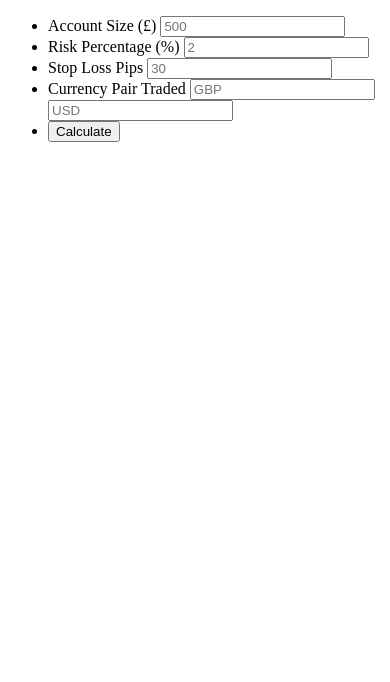
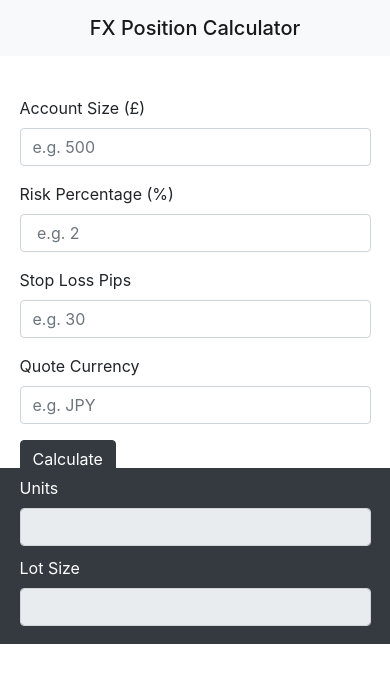
Before and after one commit to Samanimkr/fx-position-calculator, a plain HTML site: page index.html in a window 390 px wide. Drawn offline with nearby package versions, Linux system fonts and the light colour scheme.

Commit message:
Bootstrapped and result is now outputted to an input field

```diff
--- a/index.html
+++ b/index.html
@@ -5,36 +5,57 @@
     <meta http-equiv="X-UA-Compatible" content="IE=edge">
     <title>FX Position Calculator</title>
     <meta name="viewport" content="width=device-width, initial-scale=1">
-    <link rel="stylesheet" type="text/css" media="screen" href="main.css">
+
+    <!-- CSS Imports -->
+    <link rel="stylesheet" href="https://stackpath.bootstrapcdn.com/bootstrap/4.3.1/css/bootstrap.min.css" integrity="sha384-ggOyR0iXCbMQv3Xipma34MD+dH/1fQ784/j6cY/iJTQUOhcWr7x9JvoRxT2MZw1T" crossorigin="anonymous">
+    <link rel="stylesheet" type="text/css" media="screen" href="styles.css">
+
+    <!-- JS Imports -->
+    <script src="https://code.jquery.com/jquery-3.3.1.slim.min.js" integrity="sha384-q8i/X+965DzO0rT7abK41JStQIAqVgRVzpbzo5smXKp4YfRvH+8abtTE1Pi6jizo" crossorigin="anonymous"></script>
+    <script src="https://cdnjs.cloudflare.com/ajax/libs/popper.js/1.14.7/umd/popper.min.js" integrity="sha384-UO2eT0CpHqdSJQ6hJty5KVphtPhzWj9WO1clHTMGa3JDZwrnQq4sF86dIHNDz0W1" crossorigin="anonymous"></script>
+    <script src="https://stackpath.bootstrapcdn.com/bootstrap/4.3.1/js/bootstrap.min.js" integrity="sha384-JjSmVgyd0p3pXB1rRibZUAYoIIy6OrQ6VrjIEaFf/nJGzIxFDsf4x0xIM+B07jRM" crossorigin="anonymous"></script>
     <script src="https://cdnjs.cloudflare.com/ajax/libs/axios/0.18.0/axios.min.js"></script>
     <script src="main.js"></script>
 </head>
 <body>
 
+    <nav class="navbar navbar-light bg-light">
+        <span class="navbar-brand mb-0 h1">FX Position Calculator</span>
+    </nav>
+
     <form>
-        <ul>
-            <li>
-                <label for="accountsize">Account Size (£)</label>
-                <input type="text" name="accountsize" placeholder="500" />
-            </li>
-            <li>
-                <label for="riskpercentage">Risk Percentage (%)</label>
-                <input type="text" name="riskpercentage" placeholder="2" />
-            </li>
-            <li>
-                <label for="riskpercentage">Stop Loss Pips</label>
-                <input type="text" name="pips" placeholder="30" />
-            </li>
-            <li>
-                <label for="currency1">Currency Pair Traded</label>
-                <input type="text" name="currency1" placeholder="GBP" />
-                <input type="text" name="currency2" placeholder="USD" />
-            </li>
-            <li>
-                <input type="button" onclick="calculate()" value="Calculate" />
-            </li>
-        </ul>
+        <div class="form-group">
+            <label for="accountsize">Account Size (£)</label>
+            <input type="text" class="form-control" name="accountsize" placeholder="e.g. 500">
+        </div>
+        <div class="form-group">
+            <label for="riskpercentage">Risk Percentage (%)</label>
+            <input type="text" class="form-control" name="riskpercentage" placeholder=" e.g. 2" />
+        </div>
+        <div class="form-group">
+            <label for="riskpercentage">Stop Loss Pips</label>
+            <input type="text" class="form-control" name="pips" placeholder="e.g. 30" />
+        </div>
+        <div class="form-group">
+            <label for="quotecurrency">Quote Currency</label>
+            <input type="text" class="form-control" name="quotecurrency" placeholder="e.g. JPY" />
+        </div>
+        <div class="form-group">
+            <input type="button" class="btn btn-dark" onclick="calculate()" value="Calculate" />
+        </div>
     </form>
+
+    <div class="result">
+        <div class="form-group">
+            <label for="units">Units</label>
+            <input type="text" class="form-control" name="units" readonly>
+        </div>
+        <div class="form-group">
+            <label for="lotsize">Lot Size</label>
+            <input type="text" class="form-control" name="lotsize" readonly>
+        </div>
+    </div>
+
 
 </body>
 </html>
--- a/main.js
+++ b/main.js
@@ -1,14 +1,16 @@
-
+const API_KEY = 'K8SVFGG987OJSE6W';
 
 const calculate = () => {
     const accountSize = document.getElementsByName('accountsize')[0].value;
     const riskPercentage = document.getElementsByName('riskpercentage')[0].value;
     const pips = document.getElementsByName('pips')[0].value;
-    const currency1 = document.getElementsByName('currency1')[0].value.toUpperCase();
-    const currency2 = document.getElementsByName('currency2')[0].value.toUpperCase();
+    const quoteCurrency = document.getElementsByName('quotecurrency')[0].value.toUpperCase();
+
+    const units = document.getElementsByName('units')[0];
+    const lotSize = document.getElementsByName('lotsize')[0];
 
     const baseURL = `https://www.alphavantage.co/query?function=CURRENCY_EXCHANGE_RATE`;
-    const symbol = `from_currency=${currency1}&to_currency=${currency2}`;
+    const symbol = `from_currency=GBP&to_currency=${quoteCurrency}`;
     const apikey = `apikey=${API_KEY}`;
 
     axios
@@ -17,14 +19,13 @@ const calculate = () => {
         const exchangeRate = data['Realtime Currency Exchange Rate']['5. Exchange Rate'];
 
         const willingToRisk = (accountSize / 100) * riskPercentage;
-        const pipsInCurrency2 = pips / 10000;
-        const amountInGBP = pipsInCurrency2 / exchangeRate;
+        const amountInGBP = (pips / 10000) / exchangeRate;
 
-        const units = Math.floor(willingToRisk / amountInGBP);
-        const lotSize = units / 100000;
+        const amountOfUnits = Math.floor(willingToRisk / amountInGBP);
+        const lotSizeResult = amountOfUnits / 100000;
 
-        console.log('units', units);
-        console.log('lotSize', lotSize);
+        units.value = amountOfUnits;
+        lotSize.value = lotSizeResult;
     })
     .catch(e => console.log('e: ', e))
 }
--- /dev/null
+++ b/styles.css
@@ -0,0 +1,52 @@
+* {
+    box-sizing: border-box;
+}
+
+body {
+    height: 100%;
+    position: relative;
+}
+
+form {
+    width: 50%;
+    margin: 40px auto;
+}
+
+.result {
+    width: 50%;
+    margin: 50px auto 0 auto;
+}
+
+.result > .form-group {
+    display: inline-block;
+    width: 49.5%;
+    margin: 0;
+    padding: 0;
+}
+
+@media only screen and (max-width: 600px) {
+    .navbar-brand {
+        margin: 0 auto;
+    }
+
+    form {
+        width: 90%;
+        padding-bottom: 150px;
+        position: relative;
+    }
+
+    .result {
+        position: absolute;
+        bottom: 0;
+        left: 0;
+        background-color: #343a40;
+        padding: 2% 5%;
+        width: 100%;
+    }
+
+    .result > .form-group {
+        width: 100%;
+        color: white;
+        margin-bottom: 10px;
+    }
+}
```
